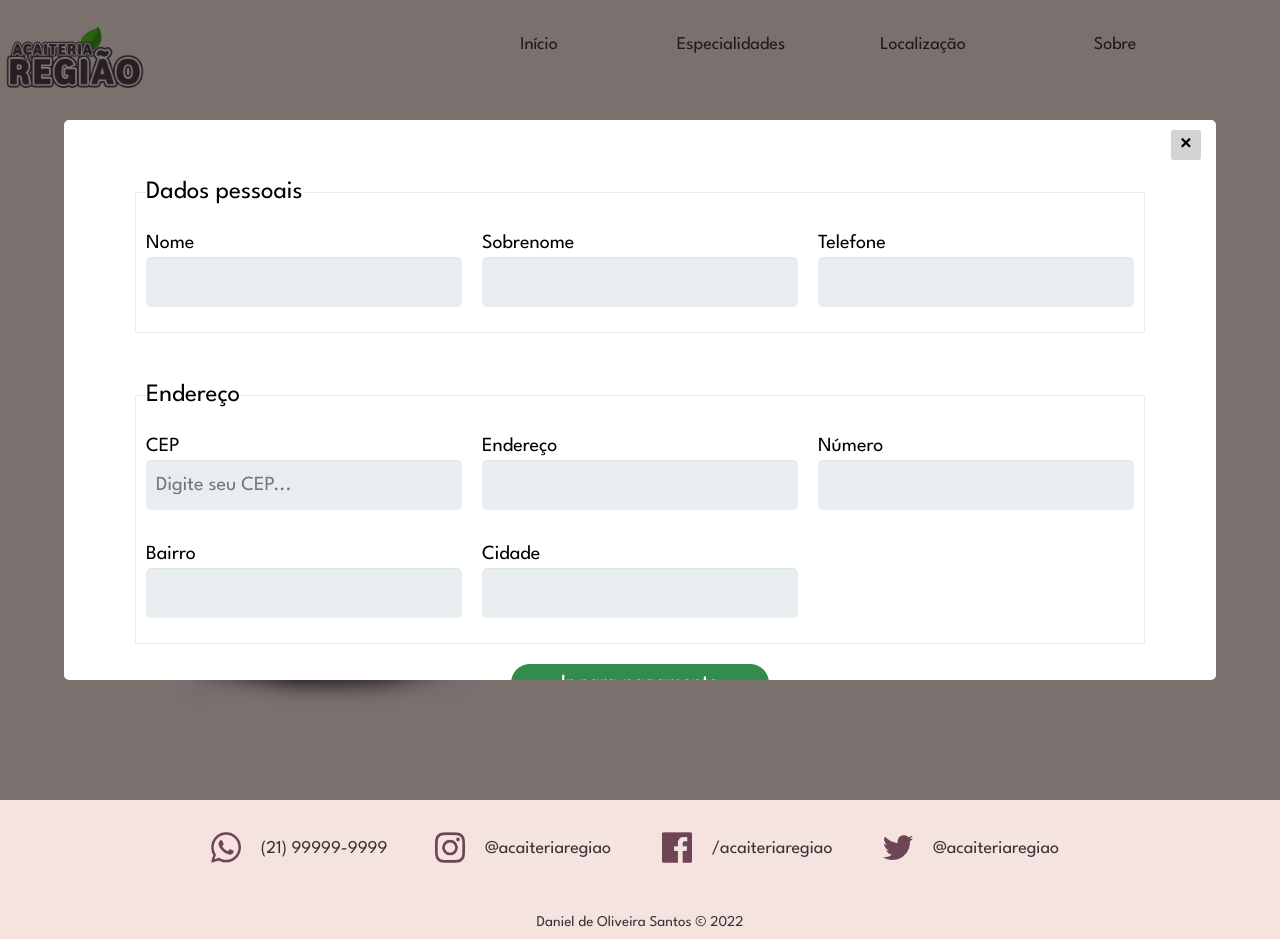
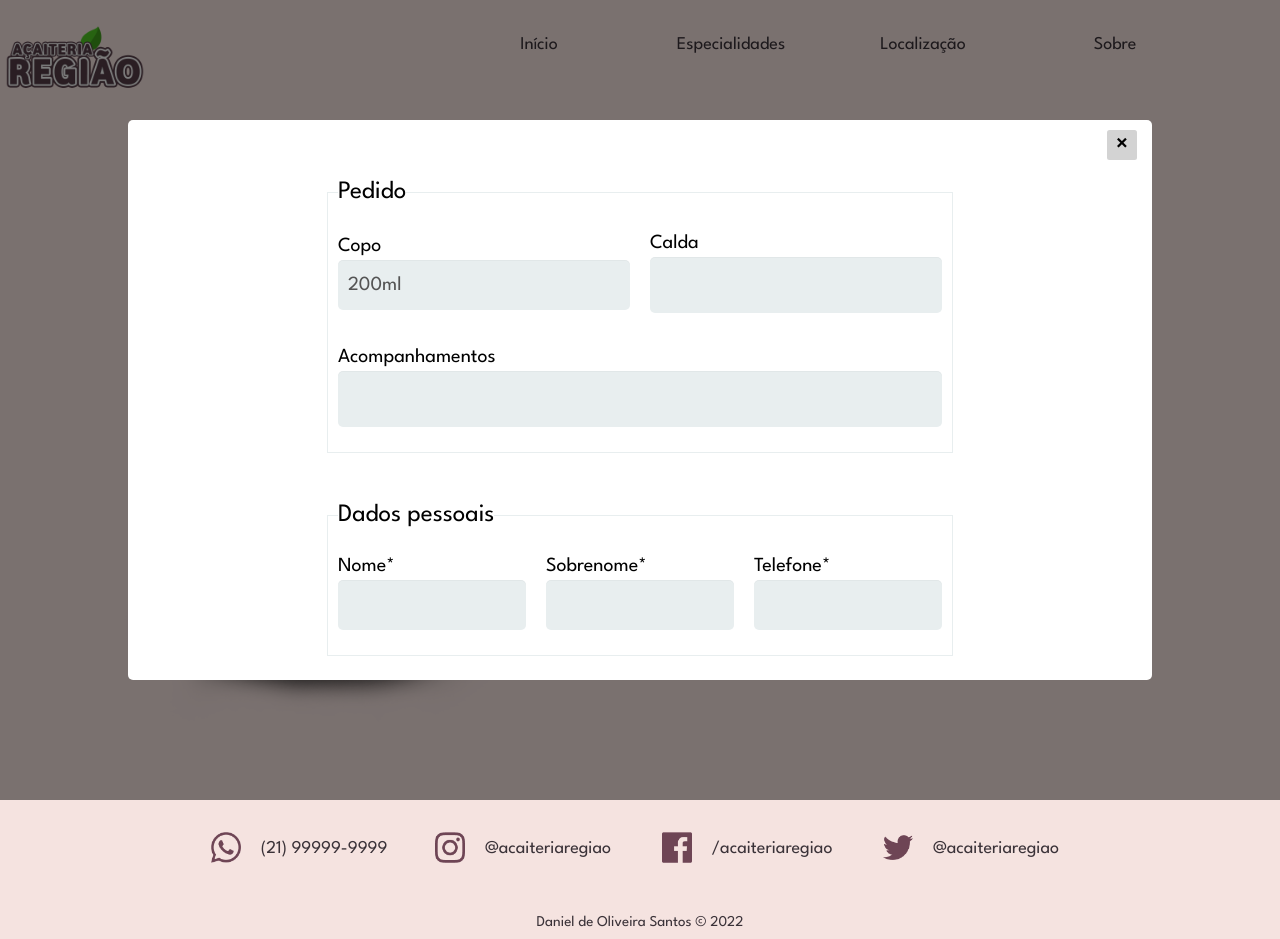
Before and after one commit to danideoliveira/acaiteria-regiao, a React (Vite) app: page /pedido in a window 1280 px wide. Both pictures are taken after a click on the button "Prosseguir". Built offline with nearby package versions, Linux system fonts and the light colour scheme.

Commit message:
Update order form

```diff
--- a/src/components/make-order/MakeOrder.jsx
+++ b/src/components/make-order/MakeOrder.jsx
@@ -18,19 +18,46 @@ import ModalInfo from "../modal-info/ModalInfo";
 import { showModal } from "../../helpers/Mixins";
 
 export default function MakeOrder() {
+  const order = {
+    copo: "200ml",
+    morango: "",
+    leite: "",
+    jujuba: "",
+    banana: "",
+    pacoca: "",
+    biscoito: "",
+    caldaMorango: "",
+    caldaChocolate: "",
+  };
+
   function handleChange(event) {
     const items = document.querySelectorAll(".maker-item");
+    const cupSize = ["200ml", "400ml", "700ml"];
+    const sauces = ["caldaChocolate", "caldaMorango"];
+
+    if (cupSize.includes(event.target.value)) {
+      order.copo = event.target.value;
+    }
 
     if (event.target.checked) {
+      if (sauces[0] === event.target.value) {
+        order.calda1 = event.target.name;
+      }
+      if (sauces[1] === event.target.value) {
+        order.calda2 = event.target.name;
+      }
+
       items.forEach((item) => {
         if (item.id === event.target.value) {
           item.style.display = "initial";
+          order[item.id] = event.target.name;
         }
       });
     } else {
       items.forEach((item) => {
         if (item.id === event.target.value) {
           item.style.display = "none";
+          order[event.target.value] = ""
         }
       });
     }
@@ -109,17 +136,28 @@ export default function MakeOrder() {
                     <input
                       type="radio"
                       name="tamanho"
-                      value="200"
+                      value="200ml"
                       defaultChecked
+                      onChange={handleChange}
                     />
                     200ml
                   </Item>
                   <Item>
-                    <input type="radio" name="tamanho" value="400" />
+                    <input
+                      type="radio"
+                      name="tamanho"
+                      value="400ml"
+                      onChange={handleChange}
+                    />
                     400ml
                   </Item>
                   <Item>
-                    <input type="radio" name="tamanho" value="700" />
+                    <input
+                      type="radio"
+                      name="tamanho"
+                      value="700ml"
+                      onChange={handleChange}
+                    />
                     700ml
                   </Item>
                 </Grid>
@@ -134,6 +172,7 @@ export default function MakeOrder() {
                       onChange={handleChange}
                       type="checkbox"
                       value="pacoca"
+                      name="Paçoca"
                     />
                     Paçoca
                   </Item>
@@ -143,6 +182,7 @@ export default function MakeOrder() {
                       onChange={handleChange}
                       type="checkbox"
                       value="leite"
+                      name="Leite em pó"
                     />
                     Leite em pó
                   </Item>
@@ -152,6 +192,7 @@ export default function MakeOrder() {
                       onChange={handleChange}
                       type="checkbox"
                       value="jujuba"
+                      name="Jujuba"
                     />
                     Jujuba
                   </Item>
@@ -161,6 +202,7 @@ export default function MakeOrder() {
                       onChange={handleChange}
                       type="checkbox"
                       value="morango"
+                      name="Morango"
                     />
                     Morango
                   </Item>
@@ -170,6 +212,7 @@ export default function MakeOrder() {
                       onChange={handleChange}
                       type="checkbox"
                       value="biscoito"
+                      name="Biscoito"
                     />
                     Biscoito
                   </Item>
@@ -179,6 +222,7 @@ export default function MakeOrder() {
                       onChange={handleChange}
                       type="checkbox"
                       value="banana"
+                      name="Banana"
                     />
                     Banana
                   </Item>
@@ -193,7 +237,7 @@ export default function MakeOrder() {
                       className="maker-option"
                       onChange={handleChange}
                       type="checkbox"
-                      name="calda"
+                      name="Calda de chocolate"
                       value="caldaChocolate"
                     />
                     Chocolate
@@ -203,7 +247,7 @@ export default function MakeOrder() {
                       className="maker-option"
                       onChange={handleChange}
                       type="checkbox"
-                      name="calda"
+                      name="Calda de morango"
                       value="caldaMorango"
                     />
                     Morango
@@ -212,7 +256,9 @@ export default function MakeOrder() {
               </div>
 
               <div>
-                <Button className="continue-button" onClick={showModal}>
+                <Button className="continue-button" onClick={() => {
+                  showModal(order)
+                  }}>
                   Prosseguir
                 </Button>
               </div>
--- a/src/components/make-order/MakeOrder.styled.js
+++ b/src/components/make-order/MakeOrder.styled.js
@@ -141,7 +141,6 @@ export const Item = styled.label`
   input[type="checkbox"],
   input[type="radio"] {
     appearance: none;
-    /* margin: 0; */
     margin-right: 1rem;
     font: inherit;
     color: ${colors.darkPurple};
--- a/src/components/modal-info/ModalInfo.jsx
+++ b/src/components/modal-info/ModalInfo.jsx
@@ -11,7 +11,7 @@ import {
 import { showModal, showModalSoon } from "../../helpers/Mixins";
 import getAddress from "../../modules/getAddress";
 
-export default function ModalInfo() {
+export default function ModalInfo({ order }) {
   async function showAddress(cep) {
     const inputEndereco = document.querySelector(".endereco");
     const inputBairro = document.querySelector(".bairro");
@@ -47,19 +47,45 @@ export default function ModalInfo() {
               </CloseButton>
               <div className="form-container">
                 <FormInfo>
+                  <fieldset className="field-pedido">
+                    <legend>Pedido</legend>
+                    <div>
+                      <label>Copo</label>
+                      <input
+                        type="text"
+                        className="copo-pedido"
+                        defaultValue="200ml"
+                        required
+                        disabled
+                      />
+                    </div>
+                    <div>
+                      <label>Acompanhamentos</label>
+                      <textarea
+                        className="acompanhamento-pedido"
+                        required
+                        disabled
+                      />
+                    </div>
+                    <div>
+                      <label>Calda</label>
+                      <textarea className="calda-pedido" required disabled />
+                    </div>
+                  </fieldset>
+
                   <fieldset>
                     <legend>Dados pessoais</legend>
                     <div>
-                      <label>Nome</label>
-                      <input type="text" required></input>
+                      <label>Nome*</label>
+                      <input type="text" required />
                     </div>
                     <div>
-                      <label>Sobrenome</label>
-                      <input type="text"></input>
+                      <label>Sobrenome*</label>
+                      <input type="text" required />
                     </div>
                     <div>
-                      <label>Telefone</label>
-                      <input type="text"></input>
+                      <label>Telefone*</label>
+                      <input type="text" required />
                     </div>
                   </fieldset>
 
@@ -71,31 +97,31 @@ export default function ModalInfo() {
                         type="text"
                         placeholder="Digite seu CEP..."
                         onChange={(e) => showAddress(e.target.value)}
-                      ></input>
+                      />
                     </div>
                     <div>
-                      <label>Endereço</label>
-                      <input type="text" className="endereco"></input>
+                      <label>Endereço*</label>
+                      <input type="text" className="endereco" required />
                     </div>
                     <div>
-                      <label>Número</label>
-                      <input type="text"></input>
+                      <label>Número*</label>
+                      <input type="text" required />
                     </div>
                     <div>
-                      <label>Bairro</label>
-                      <input type="text" className="bairro"></input>
+                      <label>Bairro*</label>
+                      <input type="text" className="bairro" required />
                     </div>
                     <div>
                       <label>Cidade</label>
-                      <input type="text" className="cidade"></input>
+                      <input type="text" className="cidade" />
                     </div>
                   </fieldset>
 
                   <Button
-                    onClick={(e) => {
-                      e.preventDefault();
-                      showModalSoon();
-                    }}
+                  // onClick={(e) => {
+                  //   e.preventDefault();
+                  //   showModalSoon();
+                  // }}
                   >
                     Ir para pagamento
                   </Button>
--- a/src/components/modal-info/ModalInfo.styled.js
+++ b/src/components/modal-info/ModalInfo.styled.js
@@ -53,10 +53,15 @@ export const Modal = styled.div`
     transform: translate(-50%, -50%);
     background-color: white;
     padding: 1rem 1.5rem;
-    width: 90%;
+    width: 80%;
     height: 70%;
     border-radius: 0.5rem;
     overflow: auto;
+
+    .form-container {
+      width: 70%;
+      margin: 0 auto;
+    }
   }
 `;
 
@@ -138,6 +143,23 @@ export const FormInfo = styled.form`
     }
   }
 
+  .field-pedido {
+    grid-template-columns: repeat(2, 1fr);
+    grid-template-areas: "copo calda" "acomp acomp";
+
+    div:nth-child(2) {
+      grid-area: copo;
+    }
+
+    div:nth-child(3) {
+      grid-area: acomp;
+    }
+
+    div:nth-child(1) {
+      grid-area: calda;
+    }
+  }
+
   div {
     ${setFlexbox("center", "center", "column")};
   }
@@ -148,7 +170,7 @@ export const FormInfo = styled.form`
     width: 100%;
   }
 
-  input {
+  input, textarea {
     font-size: 2rem;
     height: 5rem;
     padding: 1rem;
@@ -157,6 +179,11 @@ export const FormInfo = styled.form`
     background-color: #e8eeef;
     box-shadow: 0 1px 0 rgba(0, 0, 0, 0.03) inset;
     margin-bottom: 1.5rem;
+  }
+
+  textarea {
+    resize: none;
+    height: 100%;
   }
 
   @media (min-width: 320px) and (max-width: 480px) {
--- a/src/helpers/Mixins.js
+++ b/src/helpers/Mixins.js
@@ -11,9 +11,35 @@ export const setImageBackground = (url) => {
   return `url(${url}) no-repeat`;
 };
 
-export function showModal() {
+export function showModal(order) {
   const modal = document.querySelector(".modal");
+  if (modal.classList.contains("active")) {
+    modal.classList.toggle("active");
+    return;
+  }
+
   modal.classList.toggle("active");
+  const copo = document.querySelector(".copo-pedido");
+  const acompanhamentos = document.querySelector(".acompanhamento-pedido");
+  const calda = document.querySelector(".calda-pedido");
+
+  const { morango, banana, biscoito, leite, jujuba, pacoca } = order;
+  const { caldaChocolate, caldaMorango } = order;
+  const newArrAcomp = [];
+  const newArrCaldas = [];
+
+  const arrAcomp = [morango, banana, biscoito, leite, jujuba, pacoca];
+  const arrCaldas = [caldaChocolate, caldaMorango];
+  arrAcomp.map((acomp) => {
+    if (acomp !== "") newArrAcomp.push(acomp);
+  });
+  arrCaldas.map((acomp) => {
+    if (acomp !== "") newArrCaldas.push(acomp);
+  });
+
+  copo.value = order.copo;
+  calda.value = newArrCaldas.join(", ");
+  acompanhamentos.value = newArrAcomp.join(", ");
 }
 
 export function showModalSoon() {
```
